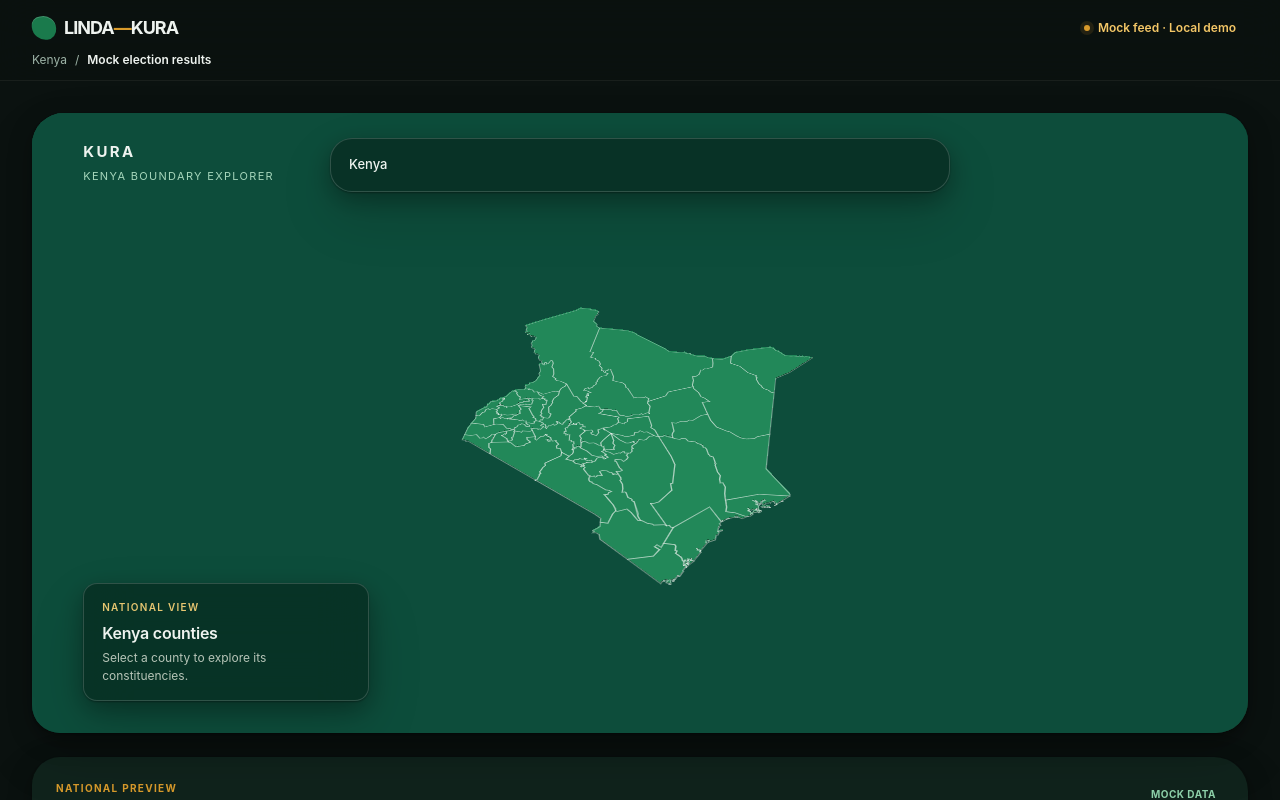
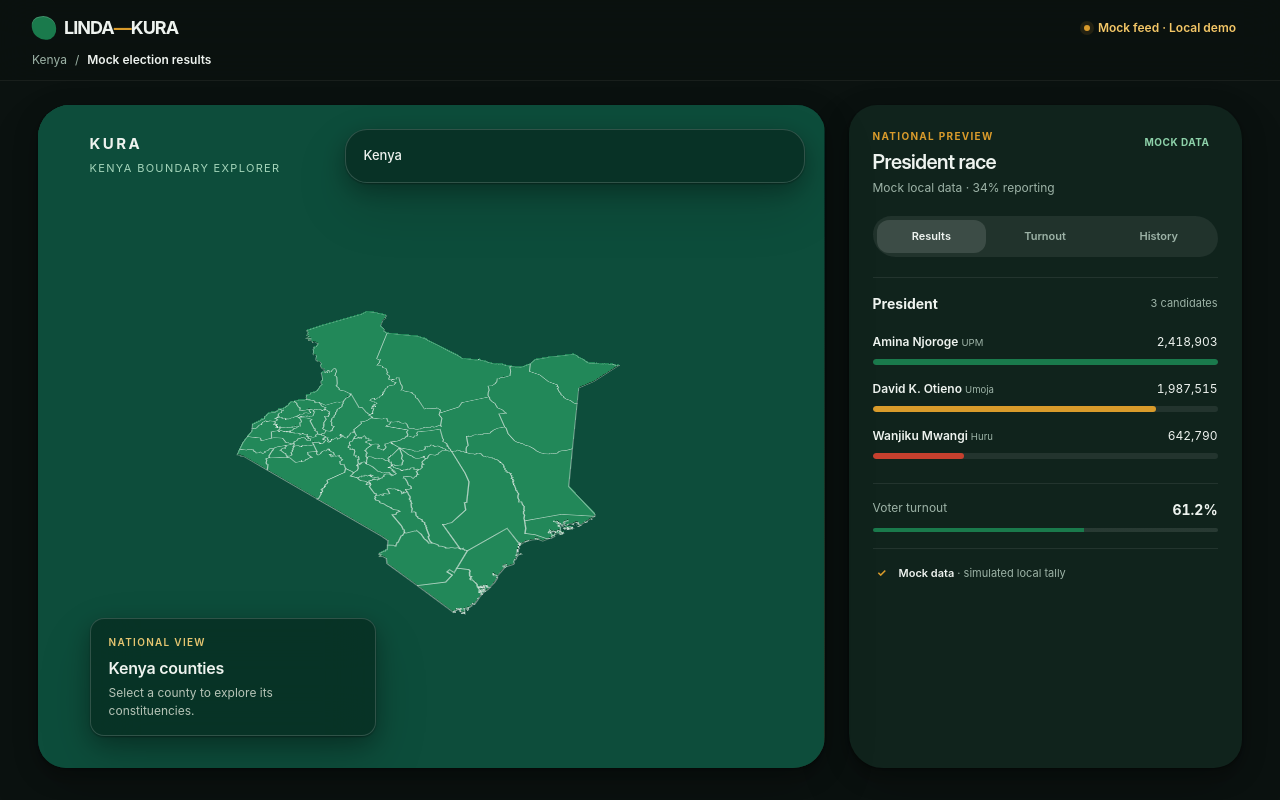
Before and after one commit to Riq32/linda-kura-website, a Next.js app: page / in a window 1280 px wide. Shown: the top 800 px of the page. Built offline with nearby package versions, Linux system fonts and the light colour scheme.

Commit message:
Fixed side-by-side panel

```diff
--- a/src/app/globals.css
+++ b/src/app/globals.css
@@ -4,8 +4,8 @@
 
 :root { --bg:#0b1210; --panel:#10231c; --kenya-black:#14171a; --kenya-red:#c6402e; --kenya-green:#1a7a4c; --accent-gold:#d99b2b; --ink:#eef3ef; --ink-dim:#9db3a7; --radius-continuous:20px 25px 20px 25px; --radius-panel:28px 34px 28px 34px; --spring:cubic-bezier(.22,1.25,.36,1); --shadow-elevation:0 1px 2px rgba(0,0,0,.34),0 8px 24px rgba(0,0,0,.30),0 24px 56px rgba(0,0,0,.14); }
 * { box-sizing:border-box; }
-html { background:var(--bg); }
-body { min-width:320px; margin:0; background:var(--bg); color:var(--ink); font-family:Inter,"Public Sans",ui-sans-serif,system-ui,sans-serif; }
+html { height:100%; overflow:hidden; background:var(--bg); }
+body { min-width:320px; height:100%; margin:0; overflow:hidden; background:var(--bg); color:var(--ink); font-family:Inter,"Public Sans",ui-sans-serif,system-ui,sans-serif; }
 button { font:inherit; }
 [hidden] { display:none!important; }
 .maplibregl-canvas:focus { outline:none; }
--- a/src/app/page.tsx
+++ b/src/app/page.tsx
@@ -14,8 +14,8 @@ export default function Home() {
     setLevel(nextLevel);
     setLocation(nextLevel === "country" ? "National preview" : constituency?.properties.shapeName ?? county?.properties.shapeName ?? "Results");
   }, []);
-  return <main className="min-h-screen bg-bg">
-    <header className="sticky top-0 z-30 border-b border-white/[.06] bg-[rgba(11,18,16,.74)] px-4 py-3 backdrop-blur-[20px] md:px-8"><div className="mx-auto flex max-w-[1600px] items-center justify-between gap-4"><a href="#top" className="flex items-center gap-2 text-lg font-bold tracking-[-.055em] text-ink"><i className="h-6 w-6 rotate-[-7deg] rounded-[9px_13px_10px_14px] bg-kenya-green shadow-[inset_0_1px_rgba(255,255,255,.18)]" /><span>LINDA<span className="text-gold">—</span>KURA</span></a><div className="flex items-center gap-2"><span className="inline-flex items-center gap-2 rounded-full bg-gold/15 px-3 py-2 text-xs font-semibold text-[#f4c767]"><i className="h-1.5 w-1.5 rounded-full bg-gold shadow-[0_0_0_4px_rgba(217,155,43,.12)]" />Mock feed · Local demo</span></div></div><nav className="mx-auto mt-2 flex max-w-[1600px] items-center gap-2 text-xs text-dim" aria-label="Page breadcrumb"><span>Kenya</span><span className="text-dim/50">/</span><strong className="font-semibold text-ink">Mock election results</strong></nav></header>
-    <section id="top" className="mx-auto max-w-[1600px] p-4 md:p-8"><div className="grid min-h-[calc(100vh-130px)] grid-cols-1 gap-6 2xl:grid-cols-[minmax(0,1fr)_400px]"><DrilldownMap onLocationChange={handleLocationChange} /><div className="2xl:sticky 2xl:top-[130px] 2xl:self-start"><ResultsPanel location={location} results={results} /></div></div></section>
+  return <main className="flex h-dvh min-h-0 flex-col overflow-hidden bg-bg">
+    <header className="sticky top-0 z-30 border-b border-white/[.06] bg-[rgba(11,18,16,.74)] px-4 py-3 backdrop-blur-[20px] md:px-8"><div className="mx-auto flex max-w-[1600px] items-center justify-between gap-4"><a href="#top" className="flex min-w-0 shrink items-center gap-2 text-lg font-bold tracking-[-.055em] text-ink"><i className="h-6 w-6 shrink-0 rotate-[-7deg] rounded-[9px_13px_10px_14px] bg-kenya-green shadow-[inset_0_1px_rgba(255,255,255,.18)]" /><span className="whitespace-nowrap">LINDA<span className="text-gold">—</span>KURA</span></a><div className="flex shrink-0 items-center gap-2"><span className="inline-flex items-center gap-2 whitespace-nowrap rounded-full bg-gold/15 px-3 py-2 text-xs font-semibold text-[#f4c767]"><i className="h-1.5 w-1.5 rounded-full bg-gold shadow-[0_0_0_4px_rgba(217,155,43,.12)]" />Mock feed · Local demo</span></div></div><nav className="mx-auto mt-2 flex max-w-[1600px] items-center gap-2 text-xs text-dim" aria-label="Page breadcrumb"><span>Kenya</span><span className="text-dim/50">/</span><strong className="font-semibold text-ink">Mock election results</strong></nav></header>
+    <section id="top" className="relative mx-auto min-h-0 w-full max-w-[1600px] flex-1 px-4 pb-4 pt-4 md:px-[clamp(16px,3vw,48px)] md:pb-8 md:pt-6"><div className="grid h-full min-h-0 grid-cols-1 gap-0 md:grid-cols-[minmax(0,2fr)_minmax(0,1fr)] md:gap-6"><div className="min-h-0 md:sticky md:top-0 md:h-full"><DrilldownMap onLocationChange={handleLocationChange} /></div><div className="fixed inset-x-2 bottom-0 z-20 h-[min(63dvh,560px)] min-h-0 md:static md:z-auto md:h-full"><ResultsPanel location={location} results={results} /></div></div></section>
   </main>;
 }
--- a/src/components/drilldown-map.tsx
+++ b/src/components/drilldown-map.tsx
@@ -103,6 +103,7 @@ export function DrilldownMap({ onLocationChange }: { onLocationChange: (location
     if (!container.current || mapRef.current) return;
     const map = new maplibregl.Map({ container: container.current, attributionControl: false, style: { version: 8, sources: {}, layers: [{ id: "ground", type: "background", paint: { "background-color": "#0d4d3b" } }] }, center: [37.9, 0.3], zoom: 5.2, pitch: 53, bearing: -10 });
     mapRef.current = map;
+    requestAnimationFrame(() => map.resize());
     map.on("load", async () => {
       try {
         map.addSource("boundaries", { type: "geojson", data: { type: "FeatureCollection", features: [] }, promoteId: "shapeID" });
@@ -148,13 +149,20 @@ export function DrilldownMap({ onLocationChange }: { onLocationChange: (location
     return () => { map.remove(); mapRef.current = undefined; };
   }, [drill, loadCollection, showFeatures]);
 
+  useEffect(() => {
+    const resizeMap = () => requestAnimationFrame(() => mapRef.current?.resize());
+    resizeMap();
+    window.addEventListener("resize", resizeMap);
+    return () => window.removeEventListener("resize", resizeMap);
+  }, []);
+
   const crumbs = [{ label: "Kenya", level: "country" as DrillLevel }, ...(location.county ? [{ label: location.county.properties.shapeName, level: "county" as DrillLevel }] : []), ...(location.constituency ? [{ label: location.constituency.properties.shapeName, level: "ward" as DrillLevel }] : [])];
   const caption = location.level === "country" ? { eyebrow: "National view", title: "Kenya counties", copy: "Select a county to explore its constituencies." } : location.level === "county" ? { eyebrow: "County view", title: `${location.county?.properties.shapeName ?? "County"} constituencies`, copy: "Select a constituency to explore its wards." } : { eyebrow: "Constituency view", title: `${location.constituency?.properties.shapeName ?? "Constituency"} wards`, copy: "Hover a ward to identify its boundary." };
-  return <div className="relative h-full min-h-[min(760px,calc(100vh-180px))] overflow-hidden rounded-[32px_28px_32px_28px] bg-[#07291f] shadow-elevation">
+  return <div className="relative h-full min-h-0 min-w-0 overflow-hidden rounded-[32px_28px_32px_28px] bg-[#07291f] shadow-elevation">
     <div className="pointer-events-none absolute inset-0 z-[1] bg-[radial-gradient(circle_at_17%_20%,rgba(75,154,112,.22),transparent_31rem),radial-gradient(circle_at_87%_83%,rgba(230,198,113,.15),transparent_30rem),linear-gradient(145deg,#0d4d3b_0%,#082f25_47%,#041c16_100%)]" />
-    <div ref={container} className="relative z-[2] h-full min-h-[min(760px,calc(100vh-180px))]" aria-label="Interactive Kenya administrative boundary map" />
+    <div ref={container} className="absolute inset-0 z-[2]" aria-label="Interactive Kenya administrative boundary map" />
     <div className="pointer-events-none absolute left-5 top-4 z-20 grid gap-1 sm:left-[clamp(20px,4vw,56px)] sm:top-7"><span className="text-[15px] font-bold tracking-[.16em] text-ink">KURA</span><span className="text-[11px] uppercase tracking-[.12em] text-[#a5d6bb]">Kenya boundary explorer</span></div>
-    <nav className="absolute left-4 right-4 top-12 z-10 flex w-auto flex-wrap items-center gap-1 rounded-[22px] border border-white/[.16] bg-[rgba(7,41,31,.72)] p-2.5 shadow-elevation backdrop-blur-xl sm:left-1/2 sm:right-auto sm:top-[25px] sm:w-[min(620px,calc(100%-168px))] sm:-translate-x-1/2" aria-label="Map location">
+    <nav className="absolute left-4 right-4 top-12 z-10 flex w-auto flex-wrap items-center justify-between gap-1 rounded-[22px] border border-white/[.16] bg-[rgba(7,41,31,.72)] p-2.5 shadow-elevation backdrop-blur-xl md:left-auto md:right-5 md:top-6 md:w-[min(460px,calc(100%_-_150px))] md:translate-x-0" aria-label="Map location">
       {crumbs.map((crumb, index) => <span key={crumb.level} className="flex items-center gap-1">{index > 0 && <span className="px-1 text-white/40">›</span>}<button type="button" onClick={() => index < crumbs.length - 1 && void navigate(crumb.level)} disabled={index === crumbs.length - 1} className="rounded-[10px] px-2 py-1.5 text-[13px] font-medium text-[#a5d6bb] transition hover:bg-[#a5d6bb]/15 hover:text-ink disabled:cursor-default disabled:text-ink disabled:hover:bg-transparent active:scale-[.98]">{crumb.label}</button></span>)}
     </nav>
     <aside className="absolute bottom-5 left-5 right-5 z-10 w-auto rounded-[14px] border border-white/[.16] bg-[rgba(4,30,22,.54)] px-[18px] py-4 shadow-elevation backdrop-blur-xl sm:bottom-8 sm:left-[clamp(20px,4vw,56px)] sm:right-auto sm:w-[min(286px,calc(100%-40px))]" aria-live="polite"><p className="mb-1.5 text-[10px] font-semibold uppercase tracking-[.13em] text-[#e6c671]">{caption.eyebrow}</p><h2 className="text-base font-semibold tracking-[-.015em] text-ink">{caption.title}</h2><p className="mt-1 text-xs leading-[1.45] text-[#b7c5b8]">{caption.copy}</p></aside>
--- a/src/components/results-panel.tsx
+++ b/src/components/results-panel.tsx
@@ -11,7 +11,7 @@ export function ResultsPanel({ location, results }: { location: string; results:
   const [mode, setMode] = useState("Results");
   const maxVotes = Math.max(...results.candidates.map(candidate => candidate.votes));
   useEffect(() => setMode("Results"), [results.race]);
-  return <motion.aside layout transition={{ type: "spring", stiffness: 290, damping: 28 }} className="min-w-0 rounded-panel bg-panel p-4 shadow-elevation md:p-6" aria-label="Results panel">
+  return <motion.aside layout transition={{ type: "spring", stiffness: 290, damping: 28 }} className="h-full min-w-0 overflow-y-auto rounded-panel bg-panel p-4 shadow-elevation md:p-6" aria-label="Results panel">
     <div className="mb-5 flex items-start justify-between gap-3"><div><p className="mb-1 text-[10px] font-bold uppercase tracking-[.13em] text-gold">{location}</p><h1 className="font-display text-xl font-semibold tracking-tight text-ink">{results.race} race</h1><p className="mt-1 text-xs text-dim">Mock local data · {results.reportingPercent}% reporting</p></div><span className="rounded-continuous bg-kenya-green/20 px-2 py-1.5 text-[10px] font-bold uppercase tracking-wider text-[#8ed2aa]">{results.provenance}</span></div>
     <div className="mb-5 grid grid-cols-3 gap-1 rounded-continuous bg-white/[.07] p-1" aria-label="Result display mode">{modes.map(item => <button key={item} type="button" aria-pressed={mode === item} onClick={() => setMode(item)} className="rounded-xl px-2 py-2 text-[11px] font-semibold text-dim transition duration-300 ease-spring aria-pressed:bg-white/[.12] aria-pressed:text-ink active:scale-[.98]">{item}</button>)}</div>
     {mode === "Results" && <section className="border-t border-white/[.08] py-4"><div className="mb-3 flex items-center justify-between"><h2 className="text-sm font-bold text-ink">{results.race}</h2><span className="text-[11px] text-dim">{results.candidates.length} candidates</span></div>{results.candidates.map(candidate => <div className="grid grid-cols-[minmax(0,1fr)_auto] gap-x-3 gap-y-2 py-2" key={candidate.id}><span className="truncate text-xs font-semibold text-ink">{candidate.name} <small className="font-normal text-dim">{candidate.party}</small></span><span className="text-xs tabular-nums text-ink">{number.format(candidate.votes)}</span><span className="col-span-2 h-1.5 overflow-hidden rounded-full bg-white/[.08]"><motion.i initial={false} animate={{ width: `${candidate.votes / maxVotes * 100}%` }} transition={{ type: "spring", stiffness: 180, damping: 24 }} className={`block h-full rounded-full ${candidate.color === "green" ? "bg-kenya-green" : candidate.color === "gold" ? "bg-gold" : "bg-kenya-red"}`} /></span></div>)}</section>}
--- a/src/lib/auth.ts
+++ b/src/lib/auth.ts
@@ -1,6 +1,6 @@
 import type { NextAuthOptions } from "next-auth";
 
-/** Authentication is scaffolded but has no provider until the admin flow is implemented. */
+/** Authentication  */
 export const authOptions: NextAuthOptions = {
   session: { strategy: "jwt" },
   providers: [],
```
